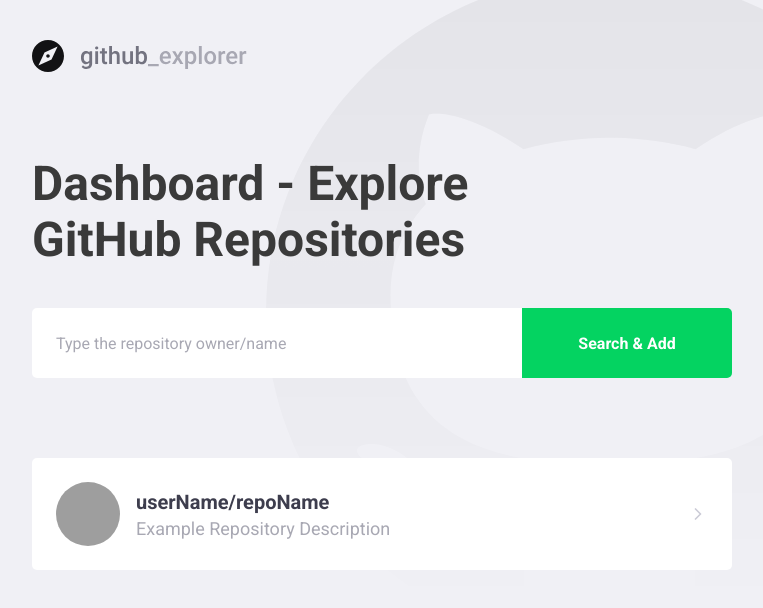
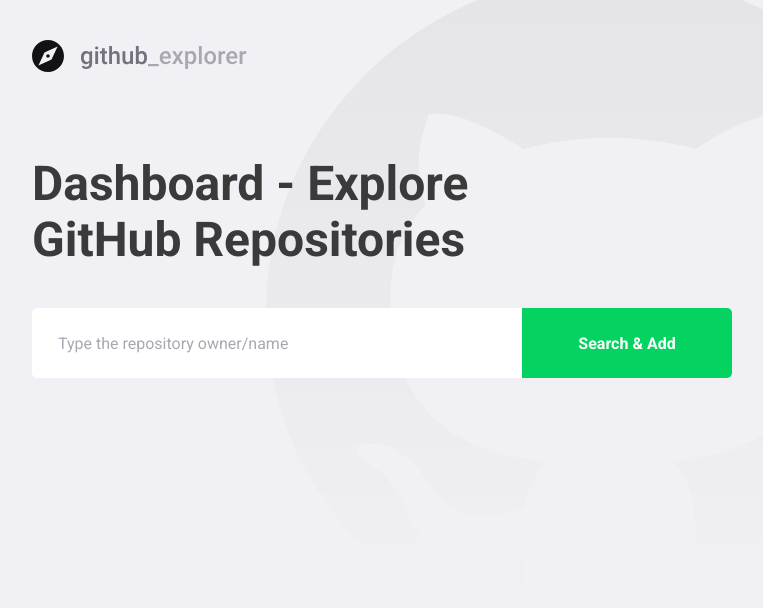
Before and after one commit to devfel/react-proj-ghexplorer, a React (Create React App) app: page / in a window 1280 px wide. Shown: the top 608 px of the page, without its empty margins (148-911 px from the left). Built offline with nearby package versions, Linux system fonts and the light colour scheme; grey boxes are pictures that could not be loaded.

Commit message:
handing errors like no input or repository not found

```diff
--- a/src/pages/Dashboard/index.tsx
+++ b/src/pages/Dashboard/index.tsx
@@ -2,7 +2,7 @@
 import { FiChevronRight } from "react-icons/fi";
 import api from "../../services/api";
 
-import { Title, Form, Repositories } from "./styles";
+import { Title, Form, Error, Repositories } from "./styles";
 
 import logoImg from "../../assets/logo.svg";
 
@@ -17,16 +17,27 @@
 
 const Dashboard: React.FC = () => {
   const [newRepo, setNewRepo] = useState("");
+  const [inputError, setInputError] = useState("");
   const [repositories, setRepositories] = useState<Repository[]>([]);
 
   async function handleAddRepository(event: FormEvent<HTMLFormElement>): Promise<void> {
     event.preventDefault();
 
-    const response = await api.get<Repository>(`repos/${newRepo}`);
-    const repository = response.data;
+    if (!newRepo) {
+      setInputError("Type author/repository_name");
+      return;
+    }
 
-    setRepositories([...repositories, repository]);
-    setNewRepo("");
+    try {
+      const response = await api.get<Repository>(`repos/${newRepo}`);
+      const repository = response.data;
+
+      setRepositories([...repositories, repository]);
+      setNewRepo("");
+      setInputError("");
+    } catch (err) {
+      setInputError("Repository not found!");
+    }
   }
 
   return (
@@ -34,10 +45,12 @@
       <img src={logoImg} alt="GitHub Explorer" />
       <Title>Dashboard - Explore GitHub Repositories</Title>
 
-      <Form onSubmit={handleAddRepository}>
+      <Form hasError={!!inputError} onSubmit={handleAddRepository}>
         <input value={newRepo} onChange={(e) => setNewRepo(e.target.value)} placeholder="Type the repository owner/name" />
         <button type="submit">Search & Add</button>
       </Form>
+
+      {inputError && <Error>{inputError}</Error>}
 
       <Repositories>
         {repositories.map((repository) => (
@@ -52,7 +65,7 @@
           </a>
         ))}
 
-        <a href="teste">
+        {/* <a href="teste">
           <img src="https://github.com/devfel.png" alt="Felizardo" />
           <div>
             <strong>userName/repoName</strong>
@@ -60,7 +73,7 @@
           </div>
 
           <FiChevronRight size={20} />
-        </a>
+        </a> */}
       </Repositories>
     </>
   );
--- a/src/pages/Dashboard/styles.ts
+++ b/src/pages/Dashboard/styles.ts
@@ -1,5 +1,9 @@
-import styled from "styled-components";
+import styled, { css } from "styled-components";
 import { shade } from "polished";
+
+interface FormProps {
+  hasError: boolean;
+}
 
 export const Title = styled.h1`
   font-size: 48px;
@@ -9,7 +13,7 @@
   margin-top: 80px;
 `;
 
-export const Form = styled.form`
+export const Form = styled.form<FormProps>`
   margin-top: 40px;
   max-width: 700px;
   display: flex;
@@ -20,6 +24,12 @@
     border: 0;
     border-radius: 5px 0 0 5px;
     color: #3a3a3a;
+    border: 2px solid #fff;
+    ${(props) =>
+      props.hasError &&
+      css`
+        border-color: #c53030;
+      `}
     &::placeholder {
       color: #a8a8b3;
     }
@@ -37,6 +47,12 @@
       background: ${shade(0.2, "#04d361")};
     }
   }
+`;
+
+export const Error = styled.span`
+  display: block;
+  color: #c53030;
+  margin-top: 8px;
 `;
 
 export const Repositories = styled.div`
```
Also changed, not shown: 1 other file (tests, documents, lock files or other folders).
